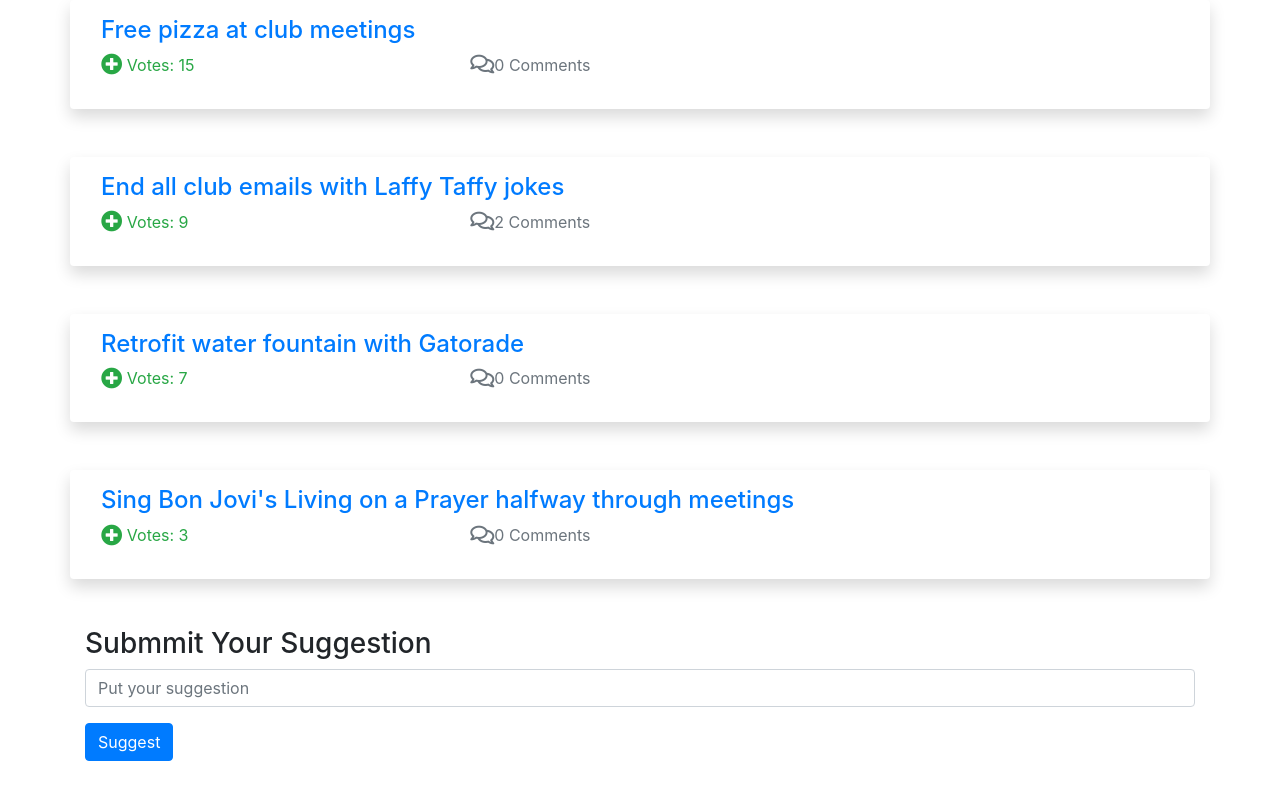
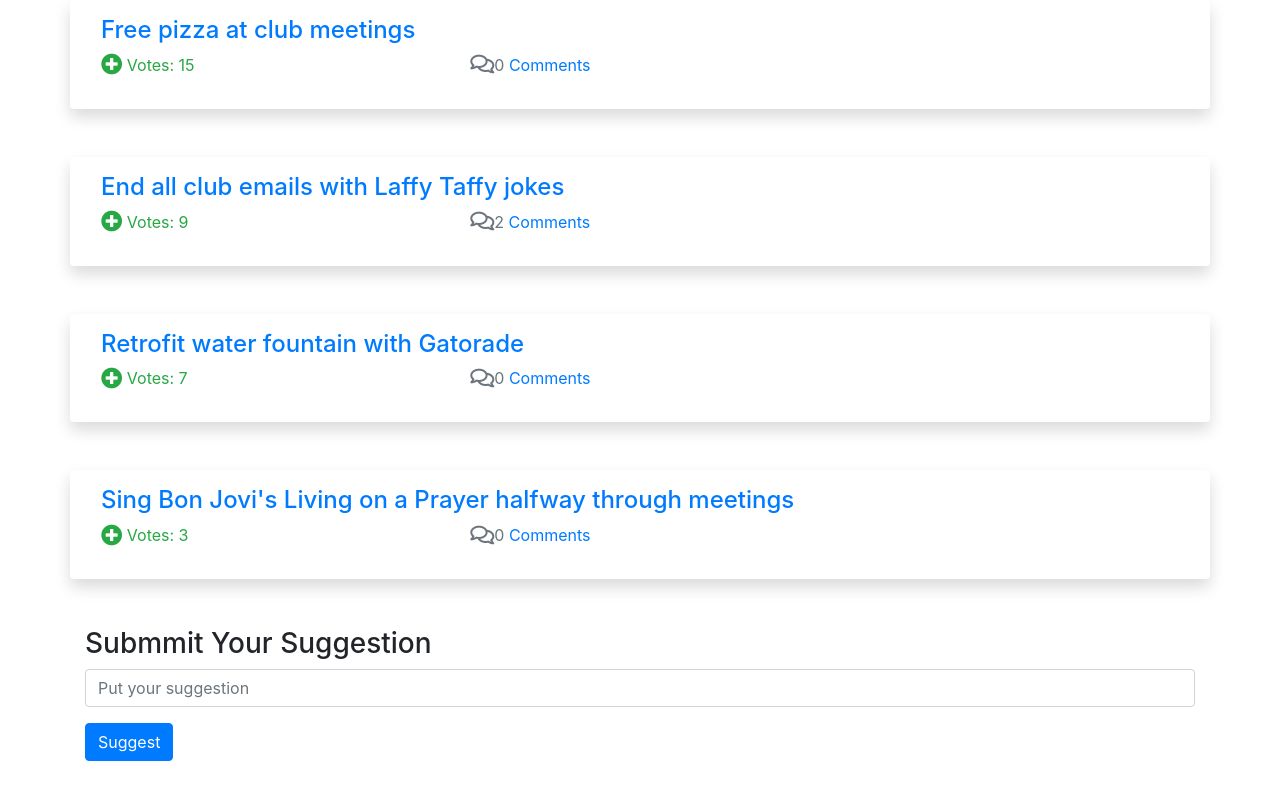
Before and after one commit to jlegar/suggestion_box, a plain HTML site: page index.html in a window 1280 px wide. Drawn offline with Linux system fonts and the light colour scheme; some packages are replaced by stand-ins of ours.

Commit message:
Change link to comments.

```diff
--- a/views/home.html
+++ b/views/home.html
@@ -7,7 +7,7 @@
       <p><i class="fas fa-plus-circle fa-lg f055" ng-click="addVote(post)"></i> Votes: {{post.upvotes}}</p>
     </div>
     <div class="col-sm-8 text-secondary">
-      <p><i class="far fa-comments fa-lg"></i>{{post.comments.length}} <a href="#!/suggestion/{{$index}}"></a> Comments</p>
+      <p><i class="far fa-comments fa-lg"></i>{{post.comments.length}} <a href="#!/suggestion/{{$index}}"> Comments</a></p>
     </div>
   </div>
 </div>
```
